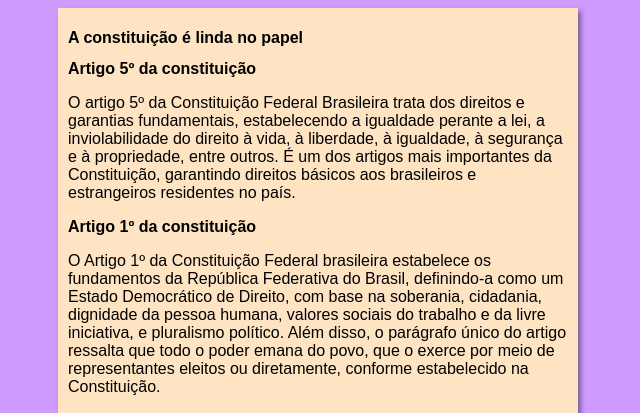
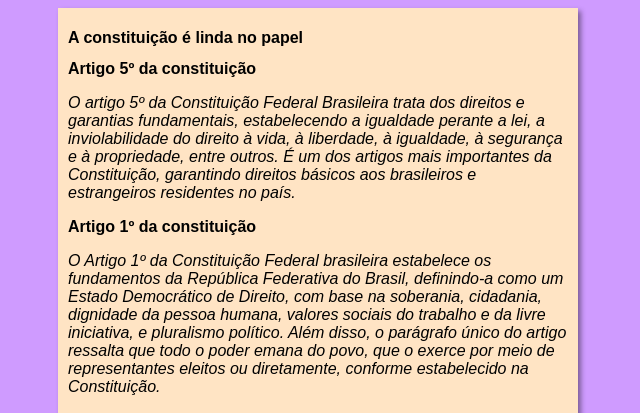
Before and after one commit to eduardotashiro/projeto-site, a plain HTML site: page index.html in a window 1280 px wide. Shown: the top 413 px of the page, 322-962 px from the left. Drawn offline with Linux system fonts and the light colour scheme.

Commit message:
update basic text formatting

```diff
--- a/index.html
+++ b/index.html
@@ -9,15 +9,15 @@
 <body>
     <main>
         <header>
-            <h1>A constituição é linda no papel</h1>
+            <h1><strong>A constituição é linda no papel</strong></h1>
         </header>
         <article>
-            <h2>Artigo 5º da constituição</h2>
-            <p>O artigo 5º da Constituição Federal Brasileira trata dos direitos e garantias fundamentais, estabelecendo a igualdade perante a lei, a inviolabilidade do direito à vida, à liberdade, à igualdade, à segurança e à propriedade, entre outros. É um dos artigos mais importantes da Constituição, garantindo direitos básicos aos brasileiros e estrangeiros residentes no país. </p>
+            <h2><strong>Artigo 5º da constituição</strong></h2>
+            <p><em>O artigo 5º da Constituição Federal Brasileira trata dos direitos e garantias fundamentais, estabelecendo a igualdade perante a lei, a inviolabilidade do direito à vida, à liberdade, à igualdade, à segurança e à propriedade, entre outros. É um dos artigos mais importantes da Constituição, garantindo direitos básicos aos brasileiros e estrangeiros residentes no país.</em> </p>
         </article>
         <article>
-            <h2>Artigo 1º da constituição</h2>
-            <p>O Artigo 1º da Constituição Federal brasileira estabelece os fundamentos da República Federativa do Brasil, definindo-a como um Estado Democrático de Direito, com base na soberania, cidadania, dignidade da pessoa humana, valores sociais do trabalho e da livre iniciativa, e pluralismo político. Além disso, o parágrafo único do artigo ressalta que todo o poder emana do povo, que o exerce por meio de representantes eleitos ou diretamente, conforme estabelecido na Constituição. </p>
+            <h2><strong>Artigo 1º da constituição</strong></h2>
+            <p><em>O Artigo 1º da Constituição Federal brasileira estabelece os fundamentos da República Federativa do Brasil, definindo-a como um Estado Democrático de Direito, com base na soberania, cidadania, dignidade da pessoa humana, valores sociais do trabalho e da livre iniciativa, e pluralismo político. Além disso, o parágrafo único do artigo ressalta que todo o poder emana do povo, que o exerce por meio de representantes eleitos ou diretamente, conforme estabelecido na Constituição.</em></p>
         </article>
         <div class="imagem-centro">
             <img src="imagem/Screenshot_8.png" alt="trágico^2">
```
